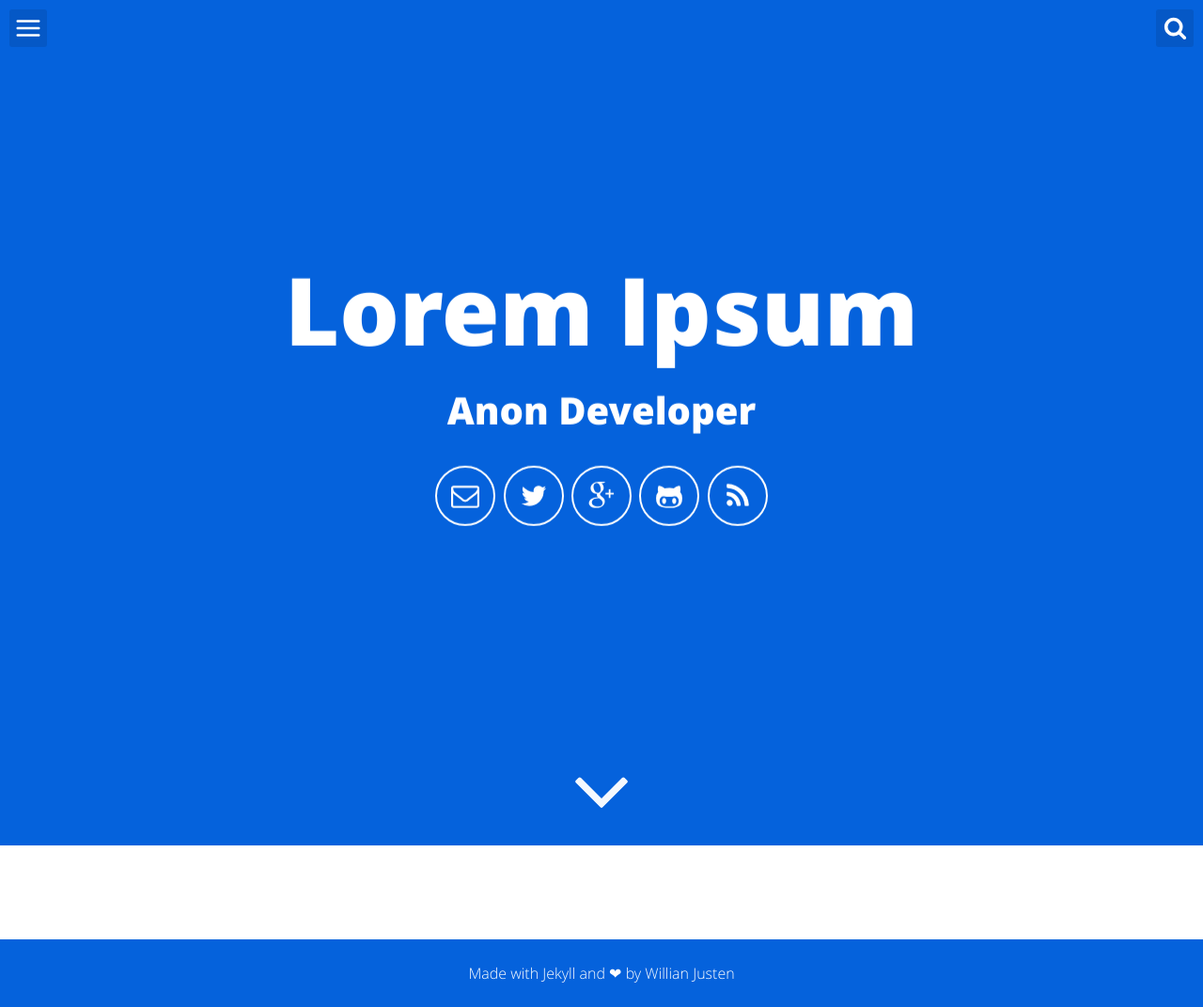
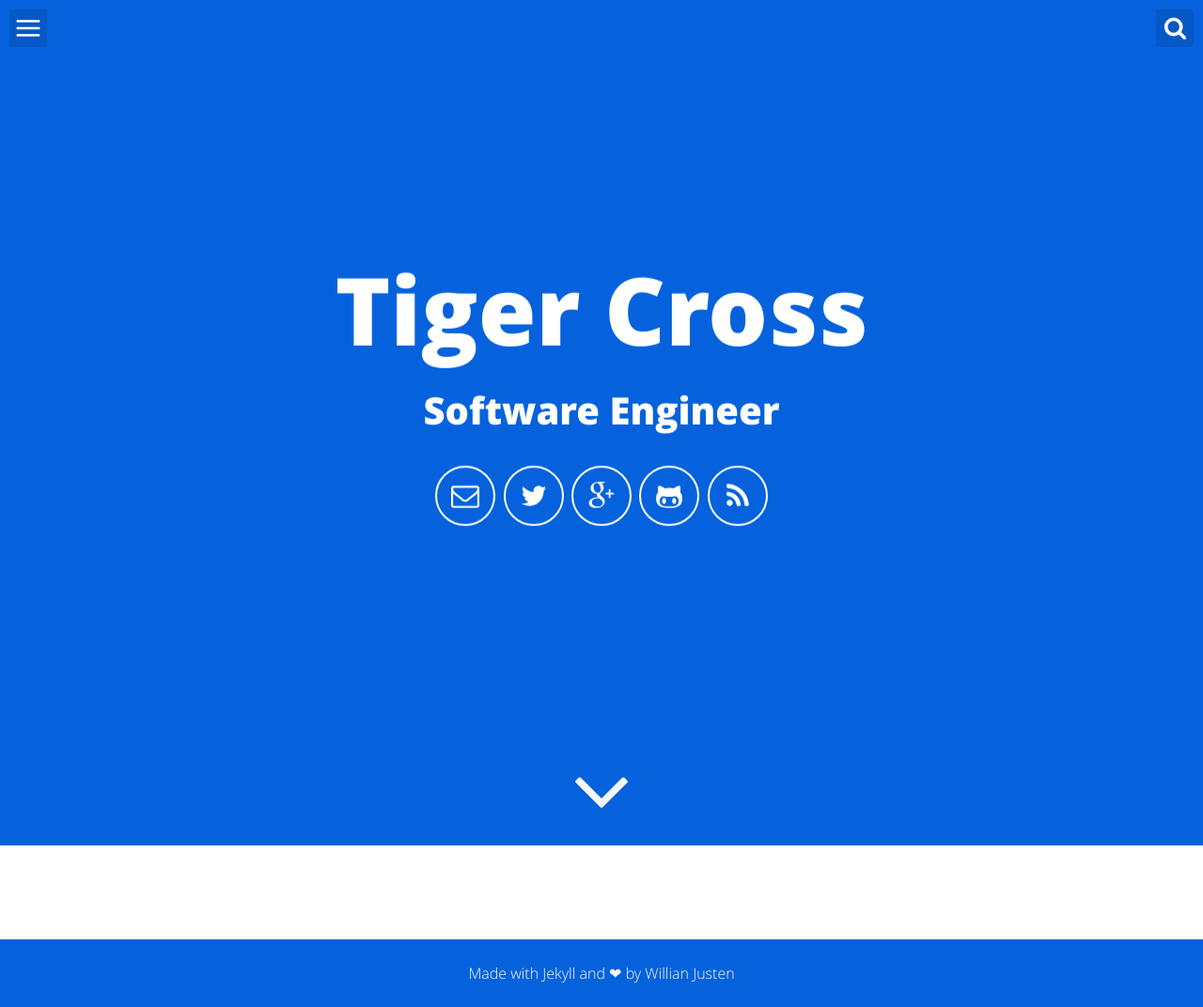
Before and after one commit to Tiger-Cross/Personal-Website, a Jekyll site: the page built from index.html, in a window 1280 px wide. Shown: the whole page at 94% size. Built offline with Jekyll 4.4.1, drawn with Linux system fonts in a browser that asks for light colours; part of the change alters nothing that is shown.

Commit message:
Update config.

```diff
--- a/_config.yml
+++ b/_config.yml
@@ -1,24 +1,20 @@
 # Site settings
-title: A blog about lorem ipsum dolor sit amet
-description: A blog about lorem ipsum dolor sit amet
-baseurl: "/will-jekyll-template" # the subpath of your site, e.g. /blog
-url: "https://willianjusten.com.br" # the base hostname & protocol for your site e.g. http://willianjusten.com.br
+title: Tiger Cross
+description: My personal website with links to my various media accounts
+baseurl: "/Personal-Website" # the subpath of your site, e.g. /blog
+url: "https://tigercross.co.uk" # the base hostname & protocol for your site
 
 # User settings
-username: Lorem Ipsum
-user_description: Anon Developer at Lorem Ipsum Dolor
-user_title: Anon Developer
-email: anon@anon.com
-twitter_username: lorem_ipsum
+username: Tiger Cross
+user_description: Check out my CV, Github, Linkedin and more!
+user_title: Software Engineer
+email: tiger.cross17@gmail.com
 github_username:  lorem_ipsum
-gplus_username:  lorem_ipsum
-disqus_username: lorem_ipsum
 
 # Build settings
 markdown: kramdown
 highlighter: rouge
 permalink: /:title/
-
 
 # html minify
 compress_html:
```
